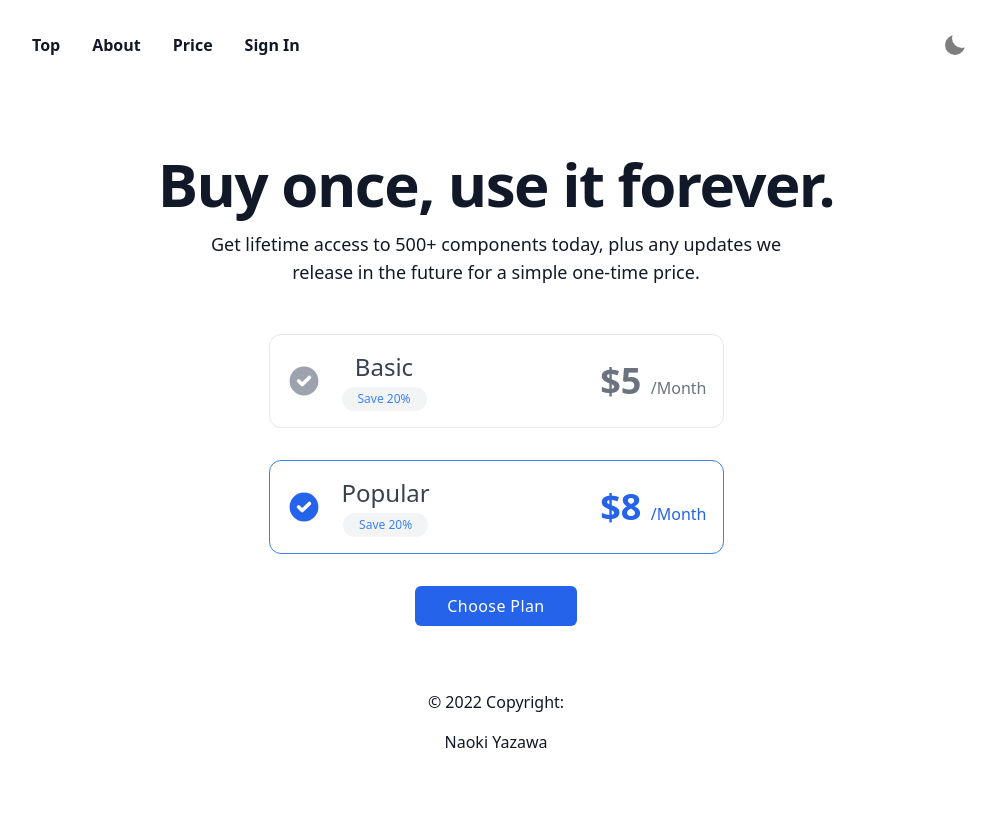
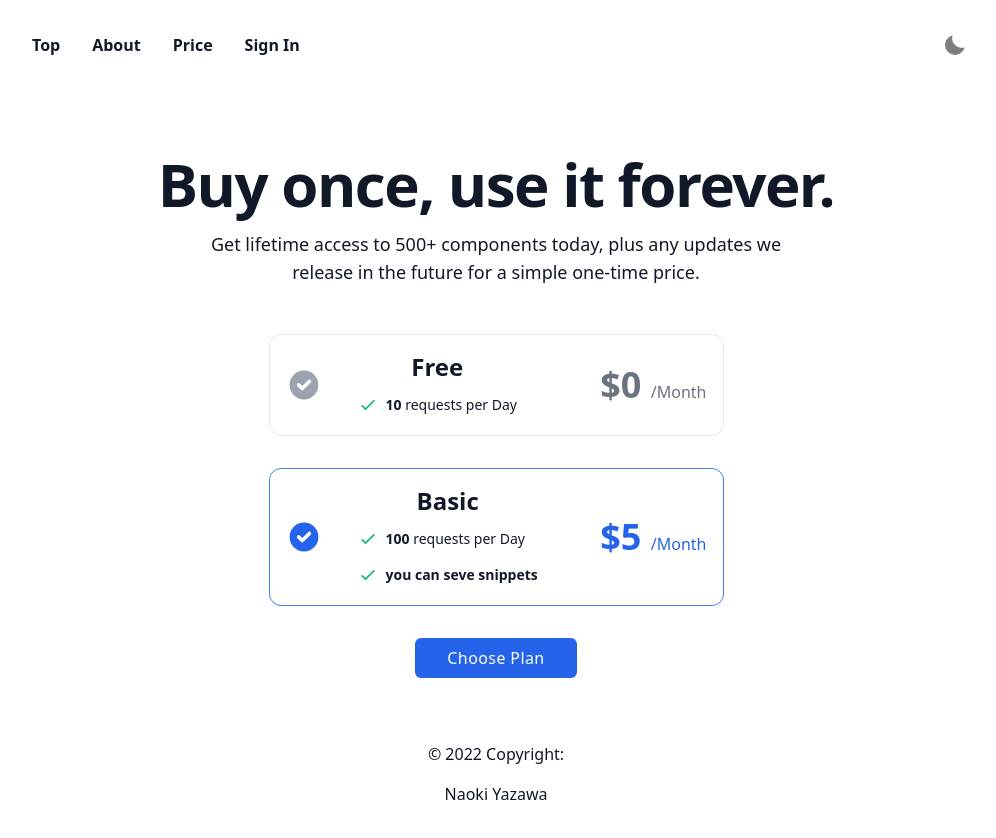
Before and after one commit to NaokiYazawa/caco, a Next.js app: page /price in a window 1280 px wide. Shown: the top 838 px of the page, without its empty margins (144-1140 px from the left). Built offline with nearby package versions, Linux system fonts and the light colour scheme; no server answers; what @tailwindcss/typography would draw is missing.

Commit message:
add plan to users

```diff
--- a/pages/price.tsx
+++ b/pages/price.tsx
@@ -1,7 +1,8 @@
-import React from 'react';
+import React, { useState } from 'react';
 import Layout from '../components/Layout';
 
 export const Price = (): JSX.Element => {
+  const [plan, setPlan] = useState('Free');
   return (
     <Layout
       customMeta={{
@@ -20,7 +21,10 @@ export const Price = (): JSX.Element => {
 
       <div className='container mx-auto'>
         <div className='mt-6 space-y-8 xl:mt-12'>
-          <div className='flex items-center justify-between max-w-2xl px-4 py-4 mx-auto border cursor-pointer rounded-xl dark:border-gray-700'>
+          <div
+            onClick={() => setPlan('Free')}
+            className='flex items-center justify-between max-w-2xl px-4 py-4 mx-auto border cursor-pointer rounded-xl dark:border-gray-700'
+          >
             <div className='flex items-center'>
               <svg
                 xmlns='http://www.w3.org/2000/svg'
@@ -36,21 +40,41 @@ export const Price = (): JSX.Element => {
               </svg>
 
               <div className='flex flex-col items-center mx-5 space-y-1'>
-                <h2 className='text-lg font-medium text-gray-700 sm:text-2xl dark:text-gray-200'>
-                  Basic
+                <h2 className='text-3xl font-bold sm:text-2xl dark:text-gray-200 mb-1'>
+                  Free
                 </h2>
-                <div className='px-2 text-xs text-blue-500 bg-gray-100 rounded-full sm:px-4 sm:py-1 dark:bg-gray-700 '>
-                  Save 20%
+                <div className='px-2 text-xs sm:px-4 sm:py-1'>
+                  <ul className='space-y-4 text-sm lg:text-base'>
+                    <li className='flex items-center space-x-2'>
+                      <svg
+                        className='text-green-500 w-5 h-5 inline-block'
+                        fill='none'
+                        strokeLinecap='round'
+                        strokeLinejoin='round'
+                        strokeWidth='2'
+                        viewBox='0 0 24 24'
+                        stroke='currentColor'
+                      >
+                        <path d='M5 13l4 4L19 7'></path>
+                      </svg>
+                      <span>
+                        <strong>10</strong> requests per Day
+                      </span>
+                    </li>
+                  </ul>
                 </div>
               </div>
             </div>
 
             <h2 className='text-2xl font-semibold text-gray-500 sm:text-4xl dark:text-gray-300'>
-              $5 <span className='text-base font-medium'>/Month</span>
+              $0 <span className='text-base font-medium'>/Month</span>
             </h2>
           </div>
 
-          <div className='flex items-center justify-between max-w-2xl px-4 py-4 mx-auto border border-blue-500 cursor-pointer rounded-xl'>
+          <div
+            onClick={() => setPlan('Basic')}
+            className='flex items-center justify-between max-w-2xl px-4 py-4 mx-auto border border-blue-500 cursor-pointer rounded-xl dark:border-gray-700'
+          >
             <div className='flex items-center'>
               <svg
                 xmlns='http://www.w3.org/2000/svg'
@@ -66,17 +90,50 @@ export const Price = (): JSX.Element => {
               </svg>
 
               <div className='flex flex-col items-center mx-5 space-y-1'>
-                <h2 className='text-lg font-medium text-gray-700 sm:text-2xl dark:text-gray-200'>
-                  Popular
+                <h2 className='text-3xl font-bold sm:text-2xl dark:text-gray-200 mb-1'>
+                  Basic
                 </h2>
-                <div className='px-2 text-xs text-blue-500 bg-gray-100 rounded-full sm:px-4 sm:py-1 dark:bg-gray-700 '>
-                  Save 20%
+                <div className='px-2 text-xs sm:px-4 sm:py-1'>
+                  <ul className='space-y-4 text-sm lg:text-base'>
+                    <li className='flex items-center space-x-2'>
+                      <svg
+                        className='text-green-500 w-5 h-5 inline-block'
+                        fill='none'
+                        strokeLinecap='round'
+                        strokeLinejoin='round'
+                        strokeWidth='2'
+                        viewBox='0 0 24 24'
+                        stroke='currentColor'
+                      >
+                        <path d='M5 13l4 4L19 7'></path>
+                      </svg>
+                      <span>
+                        <strong>100</strong> requests per Day
+                      </span>
+                    </li>
+                    <li className='flex items-center space-x-2'>
+                      <svg
+                        className='text-green-500 w-5 h-5 inline-block'
+                        fill='none'
+                        strokeLinecap='round'
+                        strokeLinejoin='round'
+                        strokeWidth='2'
+                        viewBox='0 0 24 24'
+                        stroke='currentColor'
+                      >
+                        <path d='M5 13l4 4L19 7'></path>
+                      </svg>
+                      <span>
+                        <strong>you can seve snippets</strong>
+                      </span>
+                    </li>
+                  </ul>
                 </div>
               </div>
             </div>
 
-            <h2 className='text-2xl font-semibold text-blue-600 sm:text-4xl'>
-              $8 <span className='text-base font-medium'>/Month</span>
+            <h2 className='text-2xl font-semibold text-blue-600 sm:text-4xl dark:text-gray-300'>
+              $5 <span className='text-base font-medium'>/Month</span>
             </h2>
           </div>
 
```
Also changed, not shown: 2 other files (tests, documents, lock files or other folders).
